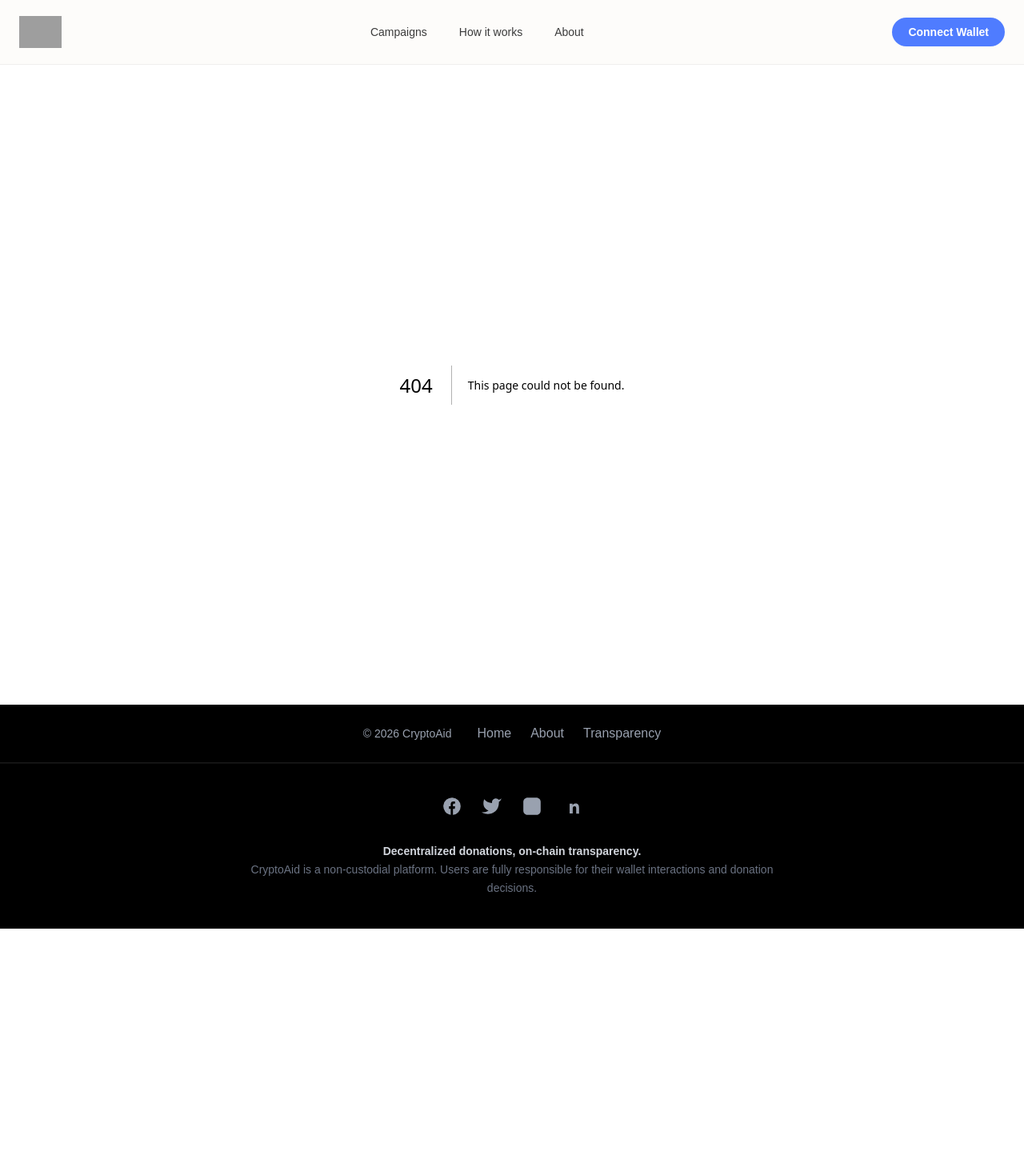
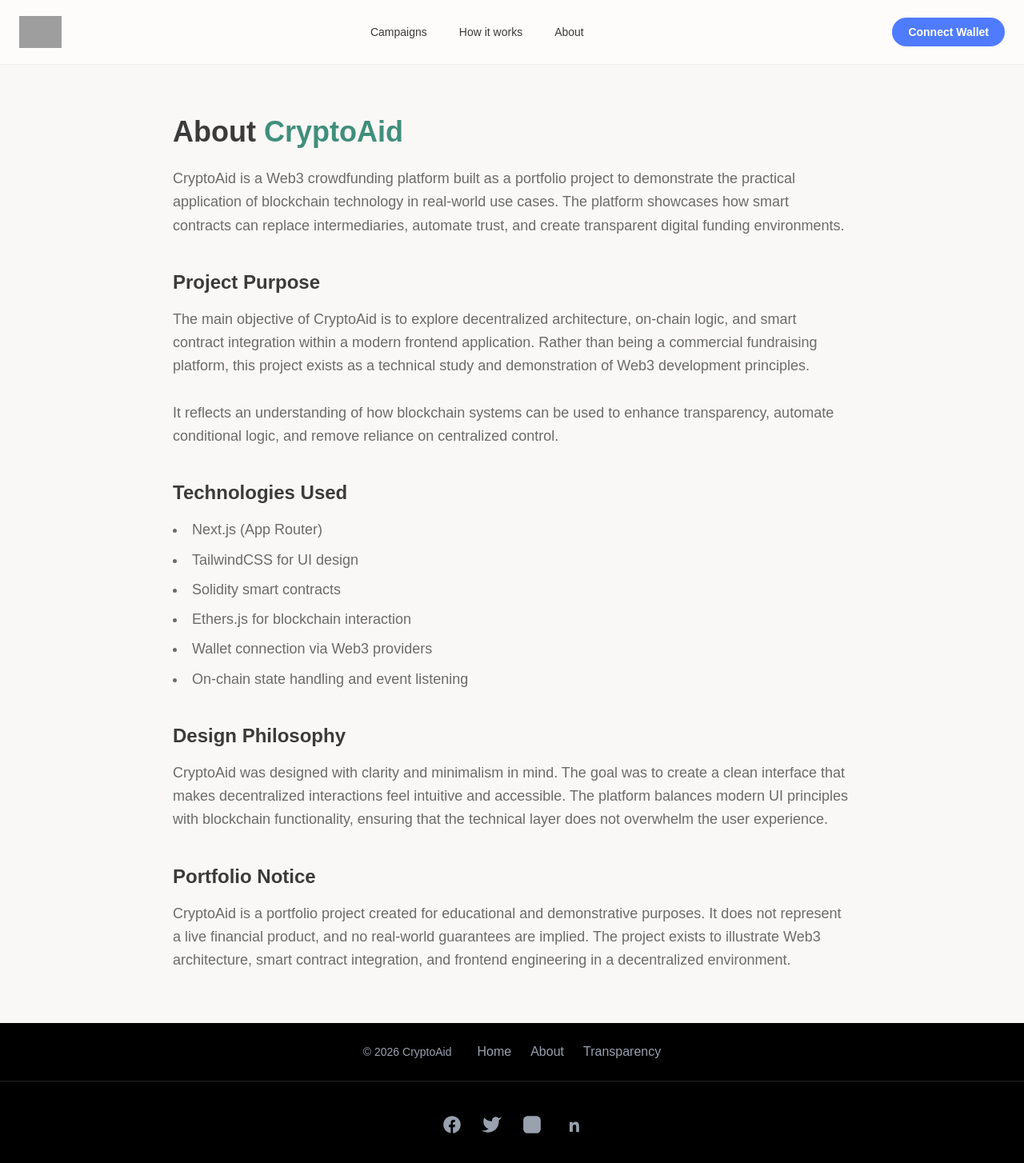
Before and after one commit to victoradauto1/cryptAid, a Next.js app in the folder frontend-new/: page /About in a window 1280 px wide. Before the commit this address had no page. Shown: the top 1454 px of the page at 80% size. Before the commit the page ends 1161 px from the top, so only its background shows below. Built offline with nearby package versions, Linux system fonts and the light colour scheme; grey boxes are pictures that could not be loaded.

Commit message:
feat: add About page and standardize background styling

```diff
--- /dev/null
+++ b/frontend-new/src/app/About/page.tsx
@@ -0,0 +1,76 @@
+/**
+ * About - Institutional page
+ *
+ * Static page containing project information
+ * Portfolio-oriented Web3 project description
+ */
+
+export default function About() {
+  return (
+    <main className="min-h-screen bg-[#faf8f6] text-[#3b3b3b]">
+      <div className="max-w-4xl mx-auto px-6 py-16">
+        <h1 className="text-4xl font-bold mb-6">
+          About <span className="text-[#3f8f7b]">CryptoAid</span>
+        </h1>
+
+        <p className="text-lg leading-relaxed mb-8 text-[#6b6b6b]">
+          CryptoAid is a Web3 crowdfunding platform built as a portfolio project
+          to demonstrate the practical application of blockchain technology in
+          real-world use cases. The platform showcases how smart contracts can
+          replace intermediaries, automate trust, and create transparent digital
+          funding environments.
+        </p>
+
+        <h2 className="text-2xl font-semibold mt-10 mb-4">
+          Project Purpose
+        </h2>
+        <p className="text-lg leading-relaxed text-[#6b6b6b]">
+          The main objective of CryptoAid is to explore decentralized architecture,
+          on-chain logic, and smart contract integration within a modern frontend
+          application. Rather than being a commercial fundraising platform, this
+          project exists as a technical study and demonstration of Web3 development
+          principles.
+          <br />
+          <br />
+          It reflects an understanding of how blockchain systems can be used to
+          enhance transparency, automate conditional logic, and remove reliance
+          on centralized control.
+        </p>
+
+        <h2 className="text-2xl font-semibold mt-10 mb-4">
+          Technologies Used
+        </h2>
+        <ul className="list-disc list-inside text-lg leading-relaxed space-y-2 text-[#6b6b6b]">
+          <li>Next.js (App Router)</li>
+          <li>TailwindCSS for UI design</li>
+          <li>Solidity smart contracts</li>
+          <li>Ethers.js for blockchain interaction</li>
+          <li>Wallet connection via Web3 providers</li>
+          <li>On-chain state handling and event listening</li>
+        </ul>
+
+        <h2 className="text-2xl font-semibold mt-10 mb-4">
+          Design Philosophy
+        </h2>
+        <p className="text-lg leading-relaxed text-[#6b6b6b]">
+          CryptoAid was designed with clarity and minimalism in mind. The goal
+          was to create a clean interface that makes decentralized interactions
+          feel intuitive and accessible. The platform balances modern UI principles
+          with blockchain functionality, ensuring that the technical layer does
+          not overwhelm the user experience.
+        </p>
+
+        <h2 className="text-2xl font-semibold mt-10 mb-4">
+          Portfolio Notice
+        </h2>
+        <p className="text-lg leading-relaxed text-[#6b6b6b]">
+          CryptoAid is a portfolio project created for educational and
+          demonstrative purposes. It does not represent a live financial product,
+          and no real-world guarantees are implied. The project exists to
+          illustrate Web3 architecture, smart contract integration, and frontend
+          engineering in a decentralized environment.
+        </p>
+      </div>
+    </main>
+  );
+}
--- a/frontend-new/src/app/HowItWorks/page.tsx
+++ b/frontend-new/src/app/HowItWorks/page.tsx
@@ -2,11 +2,12 @@
  * How It Works - Platform explanation page
  *
  * Static institutional page explaining how CryptoAid works
- * No JavaScript logic or state management required
  */
+
 export default function HowItWorks() {
   return (
-    <div className="max-w-4xl mx-auto px-6 py-16 text-[#3b3b3b]">
+    <main className="min-h-screen bg-[#faf8f6] text-[#3b3b3b]">
+      <div className="max-w-4xl mx-auto px-6 py-16">
         <h1 className="text-4xl font-bold mb-6">
           How it works on{" "}
           <span className="text-[#3f8f7b]">CryptoAid</span>
@@ -19,7 +20,7 @@ export default function HowItWorks() {
           smart contracts.
         </p>
 
-      <h2 className="text-2xl font-semibold mt-10 mb-4 text-[#3b3b3b]">
+        <h2 className="text-2xl font-semibold mt-10 mb-4">
           1. Create a campaign
         </h2>
         <p className="text-lg leading-relaxed text-[#6b6b6b]">
@@ -32,7 +33,7 @@ export default function HowItWorks() {
           changed, ensuring transparency and trust.
         </p>
 
-      <h2 className="text-2xl font-semibold mt-10 mb-4 text-[#3b3b3b]">
+        <h2 className="text-2xl font-semibold mt-10 mb-4">
           2. Support campaigns with crypto
         </h2>
         <p className="text-lg leading-relaxed text-[#6b6b6b]">
@@ -41,7 +42,7 @@ export default function HowItWorks() {
           centralized entity. Every donation is publicly verifiable on-chain.
         </p>
 
-      <h2 className="text-2xl font-semibold mt-10 mb-4 text-[#3b3b3b]">
+        <h2 className="text-2xl font-semibold mt-10 mb-4">
           3. When does a campaign end?
         </h2>
         <p className="text-lg leading-relaxed text-[#6b6b6b]">
@@ -50,12 +51,8 @@ export default function HowItWorks() {
         </p>
 
         <ul className="list-disc list-inside text-lg leading-relaxed space-y-2 mt-4 text-[#6b6b6b]">
-        <li>
-          The fundraising goal is reached
-        </li>
-        <li>
-          The campaign deadline is reached
-        </li>
+          <li>The fundraising goal is reached</li>
+          <li>The campaign deadline is reached</li>
         </ul>
 
         <p className="text-lg leading-relaxed mt-4 text-[#6b6b6b]">
@@ -63,7 +60,7 @@ export default function HowItWorks() {
           and open for donations.
         </p>
 
-      <h2 className="text-2xl font-semibold mt-10 mb-4 text-[#3b3b3b]">
+        <h2 className="text-2xl font-semibold mt-10 mb-4">
           4. Automatic fund distribution
         </h2>
         <p className="text-lg leading-relaxed text-[#6b6b6b]">
@@ -76,7 +73,7 @@ export default function HowItWorks() {
           enforced by code.
         </p>
 
-      <h2 className="text-2xl font-semibold mt-10 mb-4 text-[#3b3b3b]">
+        <h2 className="text-2xl font-semibold mt-10 mb-4">
           5. Transparency and security
         </h2>
         <p className="text-lg leading-relaxed text-[#6b6b6b]">
@@ -89,5 +86,6 @@ export default function HowItWorks() {
           verifiable code.
         </p>
       </div>
+    </main>
   );
 }
```
Lines whose indentation alone changed are shown as unchanged.
